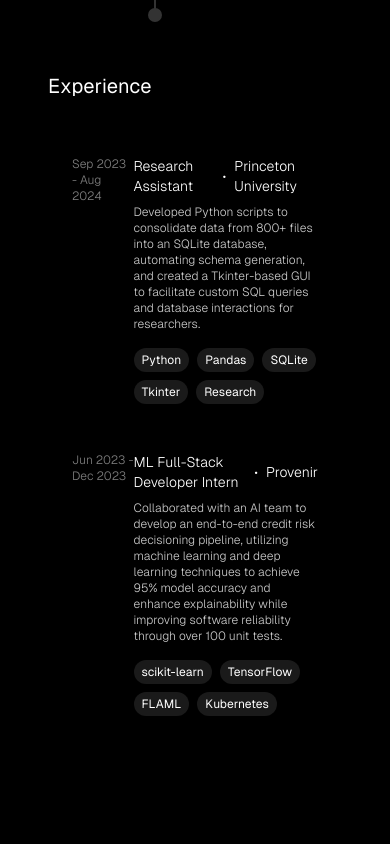
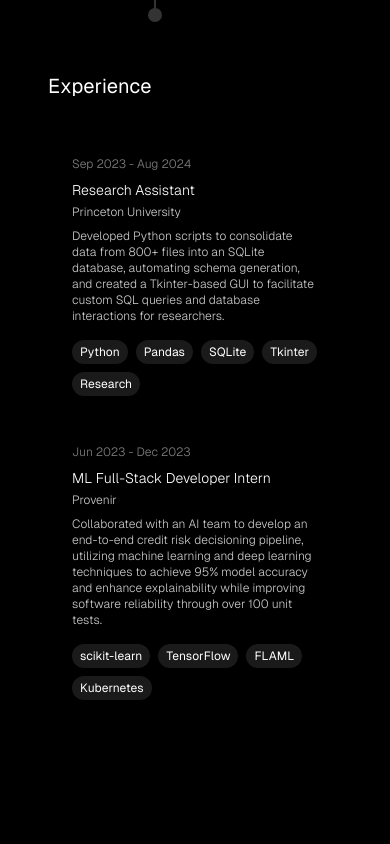
Before and after one commit to RishikSarkar/personal-portfolio-3.0, a Next.js app: page / in a window 390 px wide. Shown: the part 2560-3404 px from the top of the page. Built offline with nearby package versions, Linux system fonts and the light colour scheme.

Commit message:
fixed formatting for experience section

```diff
--- a/src/components/ExperienceSection.tsx
+++ b/src/components/ExperienceSection.tsx
@@ -50,15 +50,17 @@
                         {experiences.map((exp, index) => (
                             <div
                                 key={index}
-                                className='group p-6 transition-colors duration-300 ease-in-out bg-black hover:bg-white hover:bg-opacity-10 cursor-pointer flex'
+                                className='group p-6 transition-colors duration-300 ease-in-out bg-black hover:bg-white hover:bg-opacity-10 cursor-pointer flex flex-col md:flex-row'
                                 onClick={() => handleCompanyClick(exp.companyLink)}
                             >
-                                <div className='w-1/4 text-xs md:text-sm font-light text-white/50'>
+                                <div className='w-full md:w-1/4 text-xs md:text-sm font-light text-white/50 mb-2 md:mb-0'>
                                     {exp.dateRange}
                                 </div>
-                                <div className='w-3/4'>
-                                    <h3 className='text-sm md:text-lg font-light mb-2 text-white flex items-center'>
-                                        {exp.title} <span className='mx-2'>•</span> {exp.company}
+                                <div className='w-full md:w-3/4'>
+                                    <h3 className='text-sm md:text-lg font-light mb-2 text-white flex flex-col md:flex-row md:items-center'>
+                                        <span className='mb-1 md:mb-0'>{exp.title}</span>
+                                        <span className='hidden md:inline mx-2'>•</span>
+                                        <span className='text-xs md:text-lg text-white/80 md:text-white'>{exp.company}</span>
                                         <svg
                                             className='hidden md:block ml-2 w-4 h-4 transition-transform duration-300 ease-in-out transform group-hover:translate-x-1'
                                             fill='none'
```
